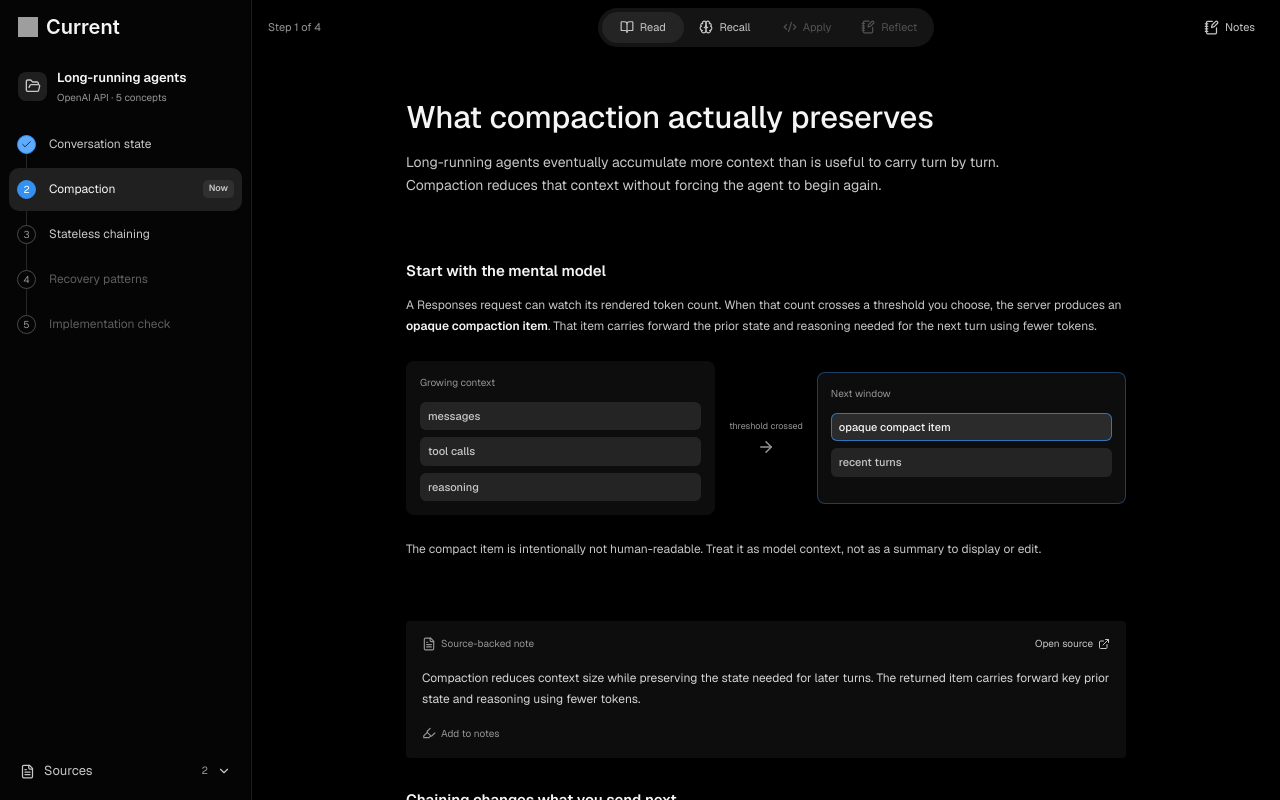
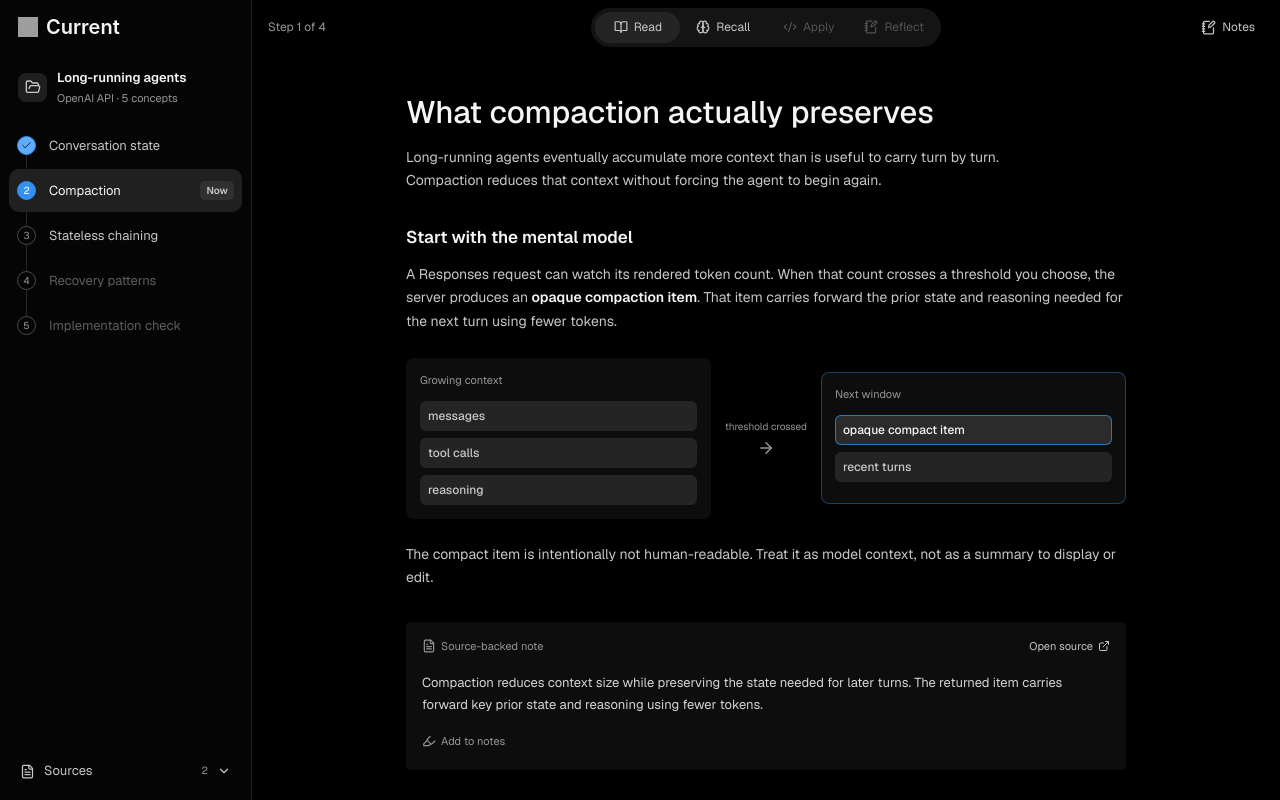
Before and after one commit to donovanmchenry/current, a Next.js app: page / in a window 1280 px wide. Built offline with nearby package versions, Linux system fonts and the light colour scheme; grey boxes are pictures that could not be loaded; a web font is replaced by a local one.

Commit message:
Normalize learning typography and spacing

```diff
--- a/app/globals.css
+++ b/app/globals.css
@@ -97,17 +97,17 @@ code, pre, kbd { font-family: var(--font-geist-mono), monospace; letter-spacing:
 .track-icon { width: 29px; height: 29px; display: grid; place-items: center; border-radius: 8px; color: var(--text-secondary); background: var(--bg-hover); }
 .track-title strong, .track-title small { display: block; }
 .track-title strong { font-size: 13px; font-weight: 550; }
-.track-title small { margin-top: 2px; color: var(--text-muted); font-size: 10px; }
+.track-title small { margin-top: 2px; color: var(--text-muted); font-size: 11px; }
 .concept-path { position: relative; display: grid; gap: 2px; margin: 18px 0 0; padding: 0; list-style: none; }
 .concept-path::before { content: ""; position: absolute; left: 17px; top: 18px; bottom: 18px; width: 1px; background: var(--line); }
 .concept-path li { position: relative; z-index: 1; }
-.concept-row { width: 100%; min-height: 43px; display: grid; grid-template-columns: 25px 1fr auto; align-items: center; gap: 7px; padding: 0 8px; border-radius: var(--radius); color: var(--text-secondary); font-size: 12px; }
+.concept-row { width: 100%; min-height: 43px; display: grid; grid-template-columns: 25px 1fr auto; align-items: center; gap: 7px; padding: 0 8px; border-radius: var(--radius); color: var(--text-secondary); font-size: 13px; }
 .concept-path li.current .concept-row { color: var(--text); background: #202020; }
 .concept-path li.locked .concept-row { color: #5e5e5e; }
 .concept-state { width: 19px; height: 19px; display: grid; place-items: center; border: 1px solid #4a4a4a; border-radius: 50%; color: var(--text-muted); background: var(--bg-deep); font-size: 10px; }
 .done .concept-state { color: #071b38; border-color: var(--accent); background: var(--accent-bright); }
 .current .concept-state { color: #fff; border-color: var(--accent); background: var(--accent); }
-.now-label { padding: 2px 6px; border-radius: 5px; color: var(--text-secondary); background: #303030; font-size: 9px; font-weight: 550; }
+.now-label { padding: 2px 6px; border-radius: 5px; color: var(--text-secondary); background: #303030; font-size: 10px; font-weight: 550; }
 .sidebar-bottom { position: relative; display: grid; gap: 1px; margin-top: auto; padding-top: 10px; border-top: 0; }
 .sidebar-bottom button span { flex: 1; }
 .sidebar-bottom button small { color: var(--text-muted); }
@@ -142,14 +142,14 @@ code, pre, kbd { font-family: var(--font-geist-mono), monospace; letter-spacing:
 .sidebar-sources { padding: 10px 7px; border-top: 0; background: var(--bg-deep); }
 .sidebar-sources-heading { padding: 5px 3px 9px; }
 .sidebar-sources-heading span, .sidebar-sources-heading small { display: block; }
-.sidebar-sources-heading span { color: var(--text); font-size: 11px; font-weight: 550; }
-.sidebar-sources-heading small { margin-top: 3px; color: var(--text-muted); font-size: 9px; }
+.sidebar-sources-heading span { color: var(--text); font-size: 12px; font-weight: 550; }
+.sidebar-sources-heading small { margin-top: 3px; color: var(--text-muted); font-size: 10px; }
 .sidebar-source-item { display: grid; grid-template-columns: 20px 1fr 14px; align-items: start; gap: 7px; padding: 10px 3px; border-top: 0; color: var(--text-secondary); text-decoration: none; }
 .sidebar-source-item:hover { color: var(--text); }
 .sidebar-source-item > svg { margin-top: 1px; color: var(--text-muted); }
 .sidebar-source-item span, .sidebar-source-item strong, .sidebar-source-item small { display: block; min-width: 0; }
-.sidebar-source-item strong { color: inherit; font-size: 10px; font-weight: 550; }
-.sidebar-source-item small { margin-top: 3px; color: var(--text-muted); font-size: 9px; line-height: 1.4; }
+.sidebar-source-item strong { color: inherit; font-size: 12px; font-weight: 550; }
+.sidebar-source-item small { margin-top: 3px; color: var(--text-muted); font-size: 11px; line-height: 1.45; }
 
 .learning-canvas {
   position: fixed;
@@ -177,110 +177,112 @@ code, pre, kbd { font-family: var(--font-geist-mono), monospace; letter-spacing:
   backdrop-filter: blur(18px) saturate(140%);
 }
 .toolbar-start { display: flex; align-items: center; }
-.stage-count { color: var(--text-muted); font-size: 11px; }
+.stage-count { color: var(--text-muted); font-size: 12px; }
 .mode-switcher { --indicator-index: 0; position: relative; isolation: isolate; display: grid; grid-template-columns: repeat(4, minmax(0, 1fr)); align-items: center; overflow: hidden; padding: 4px; border: 0; border-radius: 999px; background: #141414; box-shadow: none; }
 .mode-switcher::before { content: ""; position: absolute; z-index: 0; top: 4px; bottom: 4px; left: 4px; width: calc((100% - 8px) / 4); border-radius: 999px; background: #242424; transform: translateX(calc(var(--indicator-index) * 100%)); transition: transform .36s cubic-bezier(.22, 1, .36, 1); will-change: transform; }
 .mode-switcher.mode-step-1 { --indicator-index: 1; }
 .mode-switcher.mode-step-2 { --indicator-index: 2; }
 .mode-switcher.mode-step-3 { --indicator-index: 3; }
-.mode-switcher button { position: relative; z-index: 1; height: 31px; display: inline-flex; align-items: center; justify-content: center; gap: 6px; padding: 0 13px; border: 0; border-radius: 999px; color: var(--text-secondary); background: transparent; font-size: 11px; cursor: pointer; transition: opacity .18s ease; }
+.mode-switcher button { position: relative; z-index: 1; height: 31px; display: inline-flex; align-items: center; justify-content: center; gap: 6px; padding: 0 13px; border: 0; border-radius: 999px; color: var(--text-secondary); background: transparent; font-size: 12px; cursor: pointer; transition: opacity .18s ease; }
 .mode-switcher button:hover:not(:disabled) { color: var(--text-secondary); }
 .mode-switcher button.active { color: var(--text-secondary); background: transparent; box-shadow: none; }
 .mode-switcher button:disabled { opacity: .35; cursor: not-allowed; }
-.notebook-toggle { min-height: 31px; display: inline-flex; align-items: center; justify-self: end; gap: 6px; border: 0; border-radius: 8px; padding: 0 9px; color: var(--text-secondary); background: transparent; font-size: 11px; cursor: pointer; }
+.notebook-toggle { min-height: 31px; display: inline-flex; align-items: center; justify-self: end; gap: 6px; border: 0; border-radius: 8px; padding: 0 9px; color: var(--text-secondary); background: transparent; font-size: 12px; cursor: pointer; }
 .notebook-toggle:hover, .notebook-toggle.active { color: var(--text); background: #202020; }
 .lesson-scroll { position: absolute; inset: 0; overflow-y: auto; padding-top: 54px; overscroll-behavior: contain; scrollbar-color: #555 transparent; }
 .mode-stage { min-height: 100%; }
-.lesson-module { width: min(720px, calc(100% - 48px)); margin: 0 auto; padding: 45px 0 60px; }
-.module-header { padding-bottom: 31px; border-bottom: 0; }
-.module-header.compact-header { padding-bottom: 25px; }
+.lesson-module { width: min(720px, calc(100% - 48px)); margin: 0 auto; padding: 40px 0 64px; }
+.module-header { margin-bottom: 32px; padding-bottom: 0; border-bottom: 0; }
+.module-header.compact-header { margin-bottom: 28px; padding-bottom: 0; }
 .module-header h1 { max-width: 650px; margin: 0; color: var(--text); font-size: 31px; line-height: 1.18; font-weight: 500; }
 .module-header > p { max-width: 650px; margin: 15px 0 0; color: var(--text-secondary); font-size: 14px; line-height: 1.7; }
 .module-header code { padding: 2px 4px; border-radius: 4px; background: var(--bg-elevated); font-size: .88em; }
-.reading-section { padding: 31px 0; border-bottom: 0; }
-.reading-section h2 { margin: 0 0 12px; font-size: 15px; font-weight: 560; }
-.reading-section > p { margin: 0 0 16px; color: var(--text-secondary); font-size: 12px; line-height: 1.75; }
+.reading-section { padding: 0; border-bottom: 0; }
+.reading-section h2 { margin: 0 0 12px; font-size: 17px; font-weight: 560; }
+.reading-section > p { margin: 0 0 16px; color: var(--text-secondary); font-size: 14px; line-height: 1.7; }
 .reading-section > p:last-child { margin-bottom: 0; }
 .reading-section strong { color: var(--text); font-weight: 550; }
 .concept-diagram { display: grid; grid-template-columns: 1fr auto 1fr; align-items: center; gap: 14px; margin: 24px 0; }
 .diagram-stage { min-height: 132px; display: flex; flex-direction: column; gap: 7px; padding: 14px; border: 0; border-radius: 8px; background: #0d0d0d; box-shadow: none; }
-.diagram-stage > span { margin-bottom: 5px; color: var(--text-muted); font-size: 10px; }
-.diagram-stage strong { padding: 6px 8px; border-radius: 6px; color: var(--text-secondary); background: hsl(var(--muted)); font-size: 11px; font-weight: 480; }
+.diagram-stage > span { margin-bottom: 5px; color: var(--text-muted); font-size: 11px; }
+.diagram-stage strong { padding: 6px 8px; border-radius: 6px; color: var(--text-secondary); background: hsl(var(--muted)); font-size: 12px; font-weight: 480; }
 .diagram-stage.result { background: #0d0d0d; box-shadow: inset 0 0 0 1px hsl(var(--primary) / .38); }
 .diagram-stage.result strong:first-of-type { color: var(--text); background: #2b2b2b; box-shadow: inset 0 0 0 1px hsl(var(--primary) / .72); }
 .diagram-arrow { display: grid; justify-items: center; gap: 5px; color: var(--text-muted); }
-.diagram-arrow span { font-size: 9px; white-space: nowrap; }
-.source-excerpt { margin: 30px 0 0; padding: 15px 16px 12px; border: 0; border-radius: 4px; background: #0d0d0d; box-shadow: none; }
+.diagram-arrow span { font-size: 10px; white-space: nowrap; }
+.source-excerpt { margin: 32px 0 0; padding: 16px; border: 0; border-radius: 4px; background: #0d0d0d; box-shadow: none; }
+.source-excerpt + .reading-section { margin-top: 32px; }
 .excerpt-top { display: flex; align-items: center; justify-content: space-between; gap: 12px; }
-.excerpt-top > span, .excerpt-top a { display: inline-flex; align-items: center; gap: 5px; font-size: 10px; }
+.excerpt-top > span, .excerpt-top a { display: inline-flex; align-items: center; gap: 5px; font-size: 11px; }
 .excerpt-top > span { color: var(--text-muted); }
 .excerpt-top a { color: var(--text-secondary); text-decoration: none; }
-.source-excerpt blockquote { margin: 17px 0 13px; color: #d5d5d5; font-size: 12px; line-height: 1.7; transition: color .15s ease, background .15s ease; }
-.excerpt-action { display: inline-flex; align-items: center; gap: 5px; border: 0; padding: 4px 0; color: var(--text-muted); background: transparent; font-size: 10px; cursor: pointer; }
+.source-excerpt blockquote { margin: 17px 0 13px; color: #d5d5d5; font-size: 13px; line-height: 1.7; transition: color .15s ease, background .15s ease; }
+.excerpt-action { display: inline-flex; align-items: center; gap: 5px; border: 0; padding: 4px 0; color: var(--text-muted); background: transparent; font-size: 11px; cursor: pointer; }
 .excerpt-action:hover { color: var(--text); }
 .excerpt-action.added { color: var(--text-muted); }
 .excerpt-action:disabled { cursor: default; }
 .comparison-row { display: grid; grid-template-columns: 1fr 1fr; gap: 8px; overflow: visible; border: 0; border-radius: 0; background: transparent; box-shadow: none; }
 .comparison-row > div { padding: 15px; border-radius: 4px; background: #0d0d0d; }
 .comparison-row > div + div { border-left: 0; }
-.comparison-row span { display: block; margin-bottom: 8px; color: var(--text); font-size: 12px; font-weight: 550; }
-.comparison-row p { margin: 0; color: var(--text-secondary); font-size: 12px; line-height: 1.65; }
-.module-footer { display: flex; align-items: center; justify-content: space-between; gap: 20px; padding-top: 25px; }
-.module-footer > span { color: var(--text-muted); font-size: 11px; }
-.continue-button, .subtle-button { min-height: 36px; display: inline-flex; align-items: center; justify-content: center; gap: 7px; border-radius: calc(var(--radius) - 2px); padding: 0 13px; font-size: 11px; font-weight: 550; cursor: pointer; transition: color .15s ease, background .15s ease, border-color .15s ease; }
+.comparison-row span { display: block; margin-bottom: 8px; color: var(--text); font-size: 13px; font-weight: 550; }
+.comparison-row p { margin: 0; color: var(--text-secondary); font-size: 13px; line-height: 1.65; }
+.module-footer { display: flex; align-items: center; justify-content: space-between; gap: 20px; margin-top: 32px; padding-top: 0; }
+.module-footer > span { color: var(--text-muted); font-size: 12px; }
+.continue-button, .subtle-button { min-height: 36px; display: inline-flex; align-items: center; justify-content: center; gap: 7px; border-radius: calc(var(--radius) - 2px); padding: 0 13px; font-size: 12px; font-weight: 550; cursor: pointer; transition: color .15s ease, background .15s ease, border-color .15s ease; }
 .continue-button { border: 1px solid transparent; color: #111; background: #f4f4f4; box-shadow: none; }
 .continue-button:hover { background: #dedede; }
 .continue-button:disabled { color: #8e8e8e; background: #2a2a2a; box-shadow: none; cursor: not-allowed; }
 .subtle-button { border: 1px solid #303030; color: var(--text-secondary); background: #151515; }
 .subtle-button:hover { color: var(--text); background: #202020; }
 
-.recall-input { display: block; margin-top: 28px; overflow: hidden; border: 1px solid #292929; border-radius: 4px; background: #101010; transition: border-color .15s ease, box-shadow .15s ease; }
+.recall-input { display: block; margin-top: 0; overflow: hidden; border: 1px solid #292929; border-radius: 4px; background: #101010; transition: border-color .15s ease, box-shadow .15s ease; }
 .recall-input:focus-within { border-color: #4a4a4a; box-shadow: 0 0 0 1px #4a4a4a; }
-.recall-input > span { display: block; padding: 11px 13px 0; color: var(--text-muted); font-size: 10px; }
-.recall-input textarea { width: 100%; min-height: 180px; resize: vertical; border: 0; outline: 0; padding: 13px; color: var(--text); background: transparent; font-size: 12px; line-height: 1.7; }
+.recall-input > span { display: block; padding: 11px 13px 0; color: var(--text-muted); font-size: 11px; }
+.recall-input textarea { width: 100%; min-height: 180px; resize: vertical; border: 0; outline: 0; padding: 13px; color: var(--text); background: transparent; font-size: 14px; line-height: 1.7; }
 .recall-input textarea:focus-visible { outline: 0; }
 .recall-input textarea::placeholder { color: #656565; }
-.recall-input small { display: block; padding: 8px 13px; border-top: 0; color: var(--text-muted); font-size: 10px; }
+.recall-input small { display: block; padding: 8px 13px; border-top: 0; color: var(--text-muted); font-size: 11px; }
 .evaluation-result { display: grid; grid-template-columns: 34px 1fr; gap: 12px; margin-top: 14px; padding: 16px; border: 0; border-radius: 4px; box-shadow: none; }
 .evaluation-result.strong { background: rgba(59,130,246,.075); }
 .evaluation-result.partial { background: var(--warning-soft); }
 .result-mark { width: 30px; height: 30px; display: grid; place-items: center; border-radius: 50%; color: var(--accent-bright); background: var(--accent-soft); }
 .partial .result-mark { color: var(--warning); background: rgba(226,184,107,.14); }
-.evaluation-result > div:nth-child(2) > span { color: var(--text-muted); font-size: 10px; }
-.evaluation-result h2 { margin: 5px 0 6px; font-size: 13px; font-weight: 570; }
-.evaluation-result p { margin: 0; color: var(--text-secondary); font-size: 12px; line-height: 1.6; }
-.gap-line { margin-top: 10px; padding-top: 3px; border-top: 0; color: var(--text-secondary); font-size: 11px; line-height: 1.5; }
-.gap-line strong { margin-right: 7px; color: var(--warning); font-size: 10px; }
+.evaluation-result > div:nth-child(2) > span { color: var(--text-muted); font-size: 11px; }
+.evaluation-result h2 { margin: 5px 0 6px; font-size: 14px; font-weight: 570; }
+.evaluation-result p { margin: 0; color: var(--text-secondary); font-size: 13px; line-height: 1.6; }
+.gap-line { margin-top: 10px; padding-top: 3px; border-top: 0; color: var(--text-secondary); font-size: 12px; line-height: 1.5; }
+.gap-line strong { margin-right: 7px; color: var(--warning); font-size: 11px; }
 .adapt-row { display: flex; align-items: center; gap: 7px; margin-top: 13px; }
-.adapt-row > span { margin-right: auto; color: var(--text-muted); font-size: 10px; }
-.adapt-row button { min-height: 30px; display: inline-flex; align-items: center; gap: 5px; border: 1px solid #303030; border-radius: 8px; padding: 0 9px; color: var(--text-secondary); background: #151515; font-size: 10px; cursor: pointer; }
+.adapt-row > span { margin-right: auto; color: var(--text-muted); font-size: 11px; }
+.adapt-row button { min-height: 30px; display: inline-flex; align-items: center; gap: 5px; border: 1px solid #303030; border-radius: 8px; padding: 0 9px; color: var(--text-secondary); background: #151515; font-size: 11px; cursor: pointer; }
 .adapt-row button:hover { color: var(--text); border-color: #3d3d3d; background: #202020; }
-.support-module { margin-top: 25px; padding: 14px; border: 0; border-radius: 4px; background: hsl(var(--primary) / .06); }
-.support-label { display: block; margin-bottom: 12px; color: var(--accent-bright); font-size: 10px; font-weight: 620; }
+.support-module { margin-top: 0; padding: 14px; border: 0; border-radius: 4px; background: hsl(var(--primary) / .06); }
+.support-module + .recall-input { margin-top: 20px; }
+.support-label { display: block; margin-bottom: 12px; color: var(--accent-bright); font-size: 11px; font-weight: 620; }
 .support-steps { display: grid; grid-template-columns: 1fr auto 1fr auto 1fr auto 1fr; align-items: center; gap: 6px; }
 .support-steps > div { min-height: 54px; display: grid; align-content: center; gap: 4px; padding: 8px; border-radius: 2px; background: var(--bg-input); }
-.support-steps small { color: var(--accent-bright); font-size: 9px; }
-.support-steps strong { font-size: 10px; font-weight: 520; }
+.support-steps small { color: var(--accent-bright); font-size: 10px; }
+.support-steps strong { font-size: 11px; font-weight: 520; }
 .support-steps > svg { color: var(--text-muted); }
-.support-module > p { margin: 12px 0 0; color: var(--text-secondary); font-size: 11px; line-height: 1.6; }
-.example-support > p { margin-top: 0; font-size: 12px; }
+.support-module > p { margin: 12px 0 0; color: var(--text-secondary); font-size: 13px; line-height: 1.6; }
+.example-support > p { margin-top: 0; font-size: 13px; }
 
-.code-context { margin-top: 28px; overflow: hidden; border: 0; border-radius: 4px; background: #0d0d0d; box-shadow: none; }
-.code-context > span { display: block; padding: 8px 12px; border-bottom: 0; color: var(--text-muted); background: #111; font-size: 10px; }
-.code-context pre { margin: 0; padding: 15px; color: #d4d4d4; font-size: 12px; line-height: 1.65; white-space: pre-wrap; }
-.code-options { display: grid; gap: 6px; margin-top: 13px; border: 0; }
+.code-context { margin-top: 0; overflow: hidden; border: 0; border-radius: 4px; background: #0d0d0d; box-shadow: none; }
+.code-context > span { display: block; padding: 8px 12px; border-bottom: 0; color: var(--text-muted); background: #111; font-size: 11px; }
+.code-context pre { margin: 0; padding: 15px; color: #d4d4d4; font-size: 13px; line-height: 1.65; white-space: pre-wrap; }
+.code-options { display: grid; gap: 8px; margin-top: 16px; border: 0; }
 .code-options button { min-height: 95px; display: grid; grid-template-columns: 28px 1fr auto; align-items: center; gap: 9px; padding: 10px 12px; border: 0; border-radius: 4px; color: var(--text-secondary); background: #0d0d0d; text-align: left; cursor: pointer; transition: background .15s ease; }
 .code-options button:hover, .code-options button.selected { background: #161616; }
 .code-options button.right { background: rgba(59,130,246,.075); box-shadow: none; }
 .code-options button.wrong { background: rgba(239,143,143,.07); box-shadow: none; }
 .option-index { width: 23px; height: 23px; display: grid; place-items: center; border: 1px solid #505050; border-radius: 50%; font-size: 10px; }
 .selected .option-index { color: #061a35; border-color: var(--accent-bright); background: var(--accent-bright); }
-.code-options pre { margin: 0; font-size: 11px; line-height: 1.55; white-space: pre-wrap; }
+.code-options pre { margin: 0; font-size: 12px; line-height: 1.55; white-space: pre-wrap; }
 .code-options svg { color: var(--accent-bright); }
 .code-feedback { display: grid; grid-template-columns: 20px 1fr; align-items: start; gap: 8px; margin-top: 12px; padding: 12px; border: 0; border-radius: 4px; }
 .code-feedback.success { color: var(--accent-bright); background: var(--accent-soft); }
 .code-feedback.error { color: var(--error); background: rgba(239,143,143,.09); }
-.code-feedback p { margin: 0; color: var(--text-secondary); font-size: 11px; line-height: 1.55; }
+.code-feedback p { margin: 0; color: var(--text-secondary); font-size: 12px; line-height: 1.55; }
 .code-feedback strong { display: block; color: var(--text); }
 
 .reflection-input textarea { min-height: 155px; }
@@ -288,12 +290,12 @@ code, pre, kbd { font-family: var(--font-geist-mono), monospace; letter-spacing:
 .session-summary > div { min-height: 54px; display: grid; grid-template-columns: 28px 1fr; align-items: center; gap: 8px; padding: 8px 12px; background: var(--bg-input); }
 .session-summary svg { color: var(--accent-bright); }
 .session-summary strong, .session-summary span { display: block; }
-.session-summary strong { margin-bottom: 3px; color: var(--text); font-size: 11px; }
-.session-summary span { color: var(--text-muted); font-size: 10px; }
+.session-summary strong { margin-bottom: 3px; color: var(--text); font-size: 12px; }
+.session-summary span { color: var(--text-muted); font-size: 11px; }
 .scheduled-state { display: grid; grid-template-columns: 28px 1fr; align-items: center; gap: 9px; margin-top: 14px; padding: 13px; border: 0; border-radius: 4px; color: var(--accent-bright); background: hsl(var(--primary) / .075); }
 .scheduled-state strong, .scheduled-state span { display: block; }
-.scheduled-state strong { color: var(--text); font-size: 12px; }
-.scheduled-state span { margin-top: 3px; color: var(--text-secondary); font-size: 10px; }
+.scheduled-state strong { color: var(--text); font-size: 13px; }
+.scheduled-state span { margin-top: 3px; color: var(--text-secondary); font-size: 11px; }
 
 .notebook-panel {
   position: fixed;
@@ -315,12 +317,12 @@ code, pre, kbd { font-family: var(--font-geist-mono), monospace; letter-spacing:
 .notes-pane { position: absolute; inset: 0; display: flex; flex-direction: column; }
 .note-document-title { min-height: 66px; display: flex; align-items: center; padding: 0 17px; }
 .note-document-title span, .note-document-title small { display: block; }
-.note-document-title span { font-size: 12px; font-weight: 540; }
-.note-document-title small { margin-top: 3px; color: var(--text-muted); font-size: 10px; }
-.notes-pane textarea { min-height: 0; flex: 1; resize: none; border: 0; border-top: 0; outline: 0; padding: 18px; color: var(--text-secondary); background: #0d0d0d; font-size: 13px; line-height: 1.75; }
+.note-document-title span { font-size: 13px; font-weight: 540; }
+.note-document-title small { margin-top: 3px; color: var(--text-muted); font-size: 11px; }
+.notes-pane textarea { min-height: 0; flex: 1; resize: none; border: 0; border-top: 0; outline: 0; padding: 18px; color: var(--text-secondary); background: #0d0d0d; font-size: 14px; line-height: 1.7; }
 .notes-pane textarea:focus-visible { outline: 0; box-shadow: none; }
 .notes-pane textarea::placeholder { color: #646464; }
-.note-footer { min-height: 48px; display: flex; align-items: center; justify-content: space-between; padding: 0 12px 0 17px; border-top: 0; color: var(--text-muted); font-size: 10px; }
+.note-footer { min-height: 48px; display: flex; align-items: center; justify-content: space-between; padding: 0 12px 0 17px; border-top: 0; color: var(--text-muted); font-size: 11px; }
 .overlay, .notebook-overlay { display: none; }
 
 @media (max-width: 1100px) {
@@ -347,11 +349,11 @@ code, pre, kbd { font-family: var(--font-geist-mono), monospace; letter-spacing:
   .lesson-toolbar { grid-template-columns: auto 1fr auto; padding-inline: 9px; }
   .stage-count { display: none; }
   .mode-switcher { justify-self: center; }
-  .mode-switcher button { min-width: 47px; justify-content: center; gap: 4px; padding: 0 6px; font-size: 10px; }
+  .mode-switcher button { min-width: 47px; justify-content: center; gap: 4px; padding: 0 6px; font-size: 11px; }
   .notebook-toggle { padding-inline: 6px; }
   .lesson-module { width: min(100% - 30px, 720px); padding-top: 31px; }
-  .module-header h1 { font-size: 25px; }
-  .module-header > p { font-size: 12px; }
+  .module-header h1 { font-size: 26px; }
+  .module-header > p { font-size: 14px; }
   .concept-diagram { grid-template-columns: 1fr; }
   .diagram-arrow { padding-block: 3px; }
   .diagram-arrow svg { transform: rotate(90deg); }
```
Also changed, not shown: 1 other file (tests, documents, lock files or other folders).
